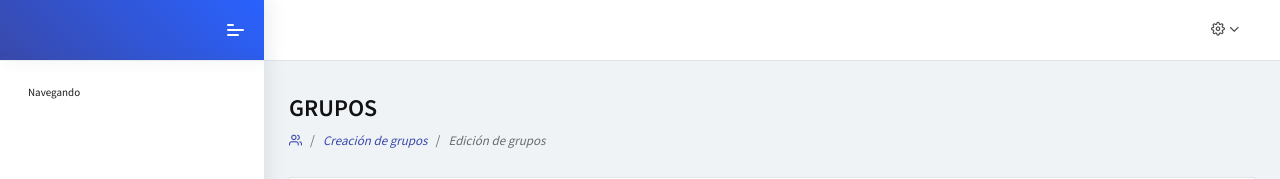
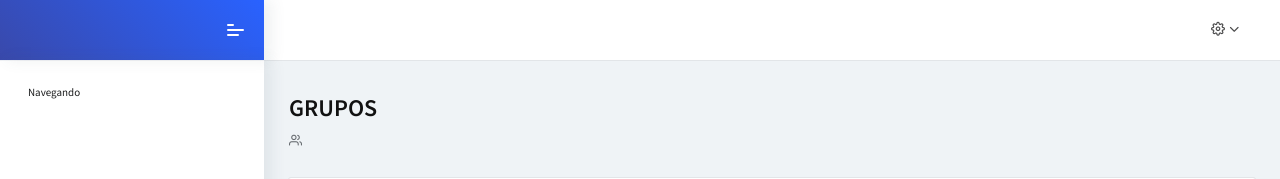
Before and after one commit to JulianEstebanRamirezCordoba/gestionamientoUdev, a PHP site: page /grupo/grupoVista.php in a window 1280 px wide. Shown: the top 179 px of the page. Run offline with PHP 8.4, Linux system fonts and the light colour scheme; the visitor is signed in with stand-in values (Sample User, id 1); data that the repository does not hold is empty; some libraries are stand-ins or nearby versions.

Commit message:
Se suben archivos rectificados alejandro

```diff
--- a/grupo/grupoVista.php
+++ b/grupo/grupoVista.php
@@ -16,9 +16,7 @@
                                                 <h3 class="m-b-10">GRUPOS</h3>
                                             </div>
                                             <ul class="breadcrumb">
-                                                <li class="breadcrumb-item"><a href="index.html"><i class="feather icon-users"></i></a></li>
-                                                <li class="breadcrumb-item"><a href="#!">Creación de grupos</a></li>
-                                                <li class="breadcrumb-item"><a href="#!">Edición de grupos</a></li>
+                                                <li class="breadcrumb-item"><a href="../complementoDassboard.php"><i class="feather icon-users"></i></a></li>
                                             </ul>
                                         </div>
                                     </div>
```
